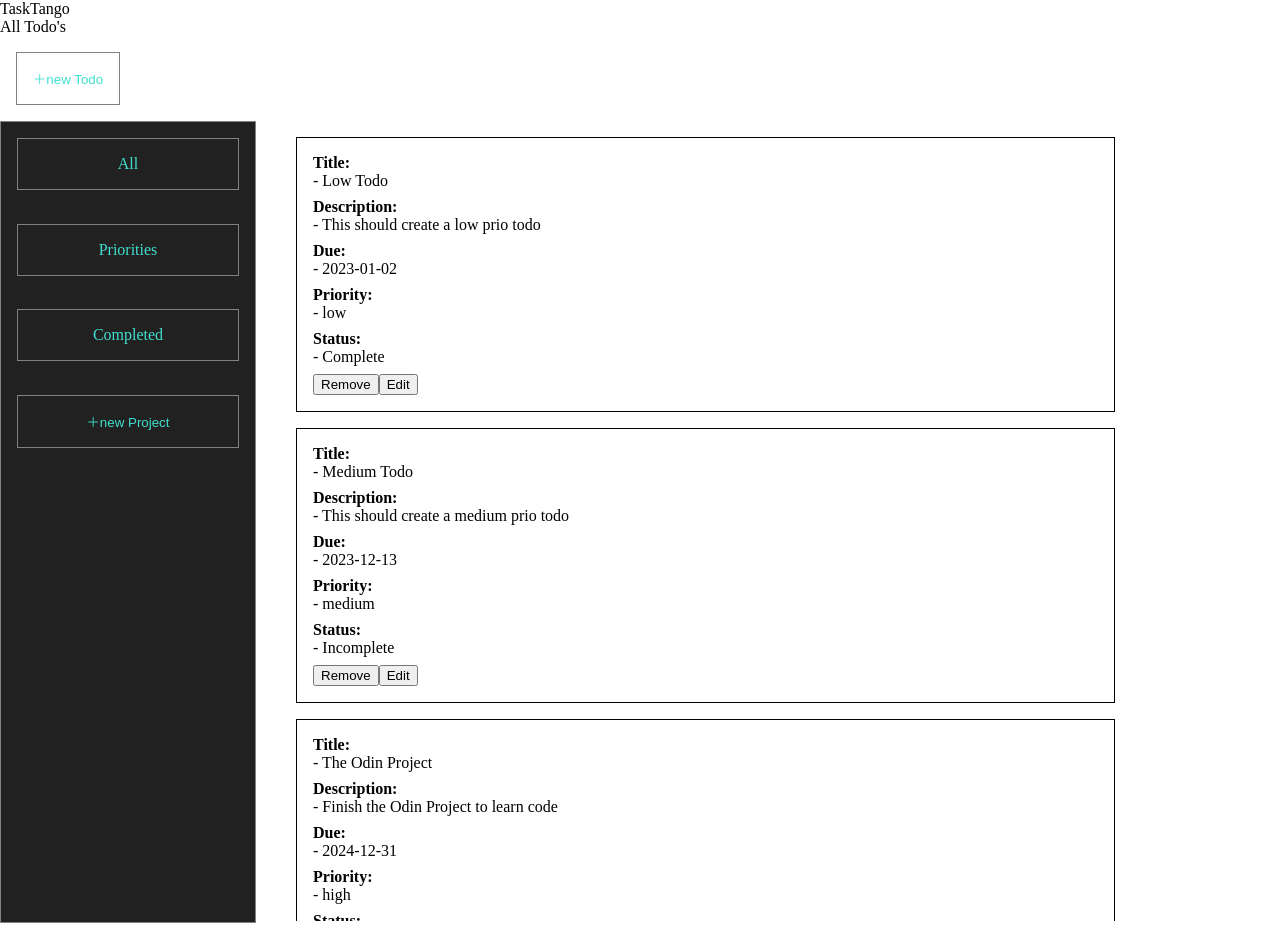
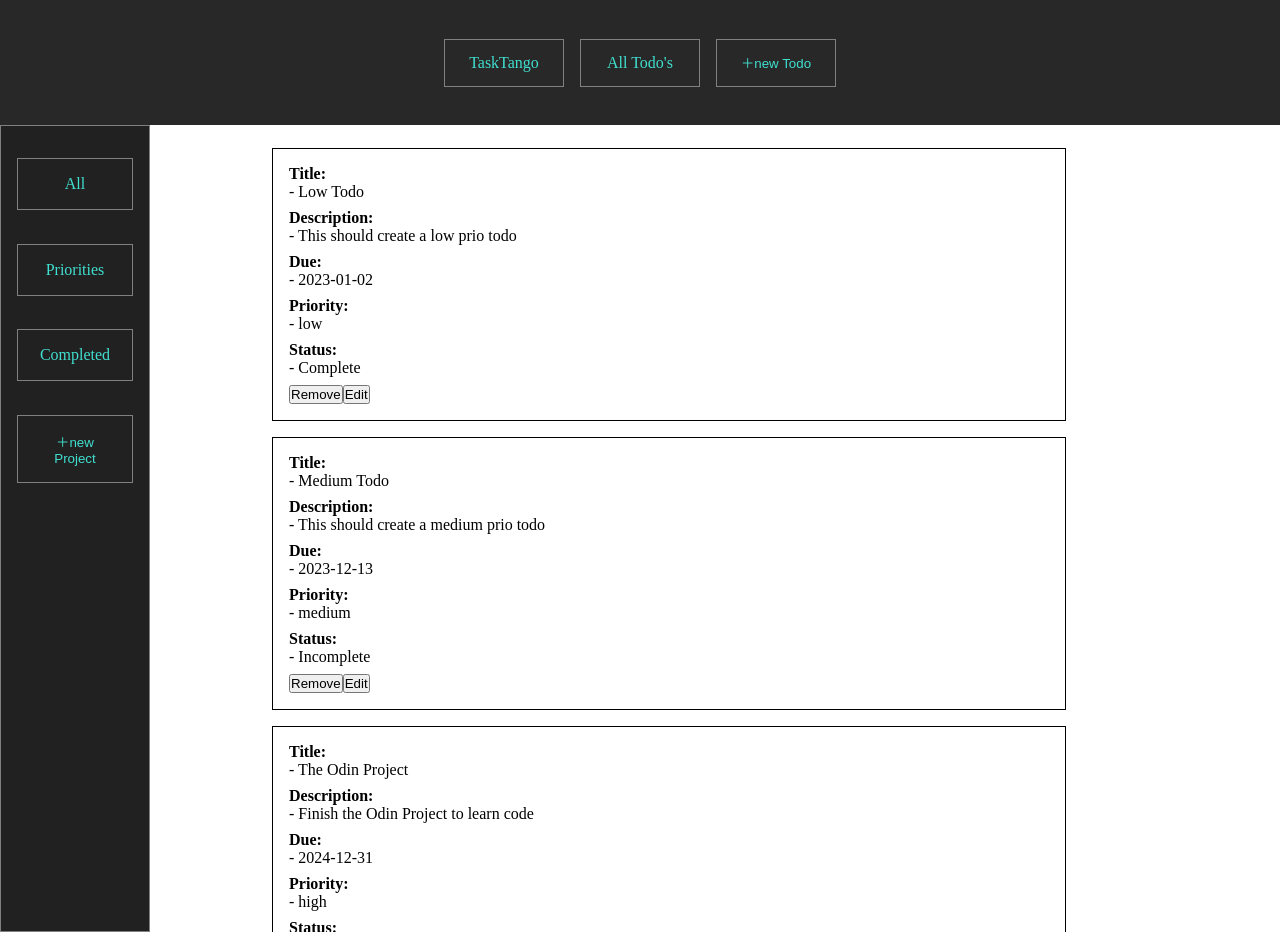
Before and after one commit to Kabukaluca/ToDo, a website built with webpack: page src/index.html in a window 1280 px wide. Built offline with nearby package versions, Linux system fonts and the light colour scheme.

Commit message:
Appends Header elements & header styles
Append AppName, All-Todo-Btn, new-Todo-Btn to header;
Apply basic styles to header / header Elements;

```diff
--- a/src/DOM/domStructure.js
+++ b/src/DOM/domStructure.js
@@ -10,18 +10,18 @@ const footer = document.getElementById("footer");
 
     // -- App Name -- //
     const headerLogo = document.createElement("div");
-        headerLogo.classList.add("header-logo");
+        headerLogo.classList.add("header-elements");
         headerLogo.setAttribute("id", "header-logo");
         headerLogo.textContent = "TaskTango"; // set name for Website in header
 
     // -- Current Folder Name -- //
     const currentFolderName = document.createElement("div");
-        currentFolderName.classList.add("current-folder-name");
+        currentFolderName.classList.add("header-elements");
         currentFolderName.setAttribute("id", "current-folder-name");
         currentFolderName.textContent = "All Todo's";
 
     // -- New Todo -- //
-    const newTodoBtn = new Button("＋new Todo", "new-element-btn", "new-todo-btn");
+    const newTodoBtn = new Button("＋new Todo", "header-elements", "new-todo-btn");
 
     // == Append Elements == //
     header.appendChild(headerLogo);
--- a/src/style.css
+++ b/src/style.css
@@ -1,22 +1,51 @@
-body {
+* {
     margin: 0;
     padding: 0;
+    box-sizing: border-box;
 }
 
 #content {
     display: grid;
     grid-template-columns: 1fr 4fr ;
-    grid-template-rows: 1fr;
+    grid-template-rows: 1fr 4fr;
     grid-template-areas:
+    "sidebar header"
     "sidebar content";
+    height: 100vh;
 }
+
+/* === Header Styles === */
+#header {
+    grid-area: header;
+    display: flex;
+    flex-direction: row;
+    justify-content: center;
+    align-items: center;
+    gap: 1rem;
+    background-color: rgba(40, 40, 40);
+    height: 125px;
+}
+
+.header-elements {
+    display: flex;
+    justify-content: center;
+    align-items: center;
+    text-align: center;
+    width: 7.5rem;
+    height: 3rem;
+    color: turquoise;
+    border: 1px solid gray;
+    background-color: transparent;
+    cursor: pointer;
+}
+
+
 /* === Sidebar Styles === */
 .sidebar {
     grid-area: sidebar;
-    display: flex;
     height: 100%;
-
-    min-width: 150px;
+    width: 150px;
+    padding: 1rem 0;
 
     background-color: rgb(33, 33, 33);
     border: 1px solid gray;
@@ -36,7 +65,6 @@ body {
     padding: 1rem;
     margin: 1rem;
     border: 1px solid gray;
-
     cursor: pointer;
 }
 
@@ -47,7 +75,6 @@ body {
     border: 1px solid gray;
     color: turquoise;
     background-color: transparent;
-
     cursor: pointer;
 }
 
@@ -57,15 +84,14 @@ body {
     grid-area: content;
     height: 100vh;
     overflow: scroll;
+    padding: 1rem;
 }
 
 .todo-list {
     display: flex;
     flex-direction: column;
     gap: 1rem;
-
     width: 80%;
-
     list-style: none;
 }
 
```
